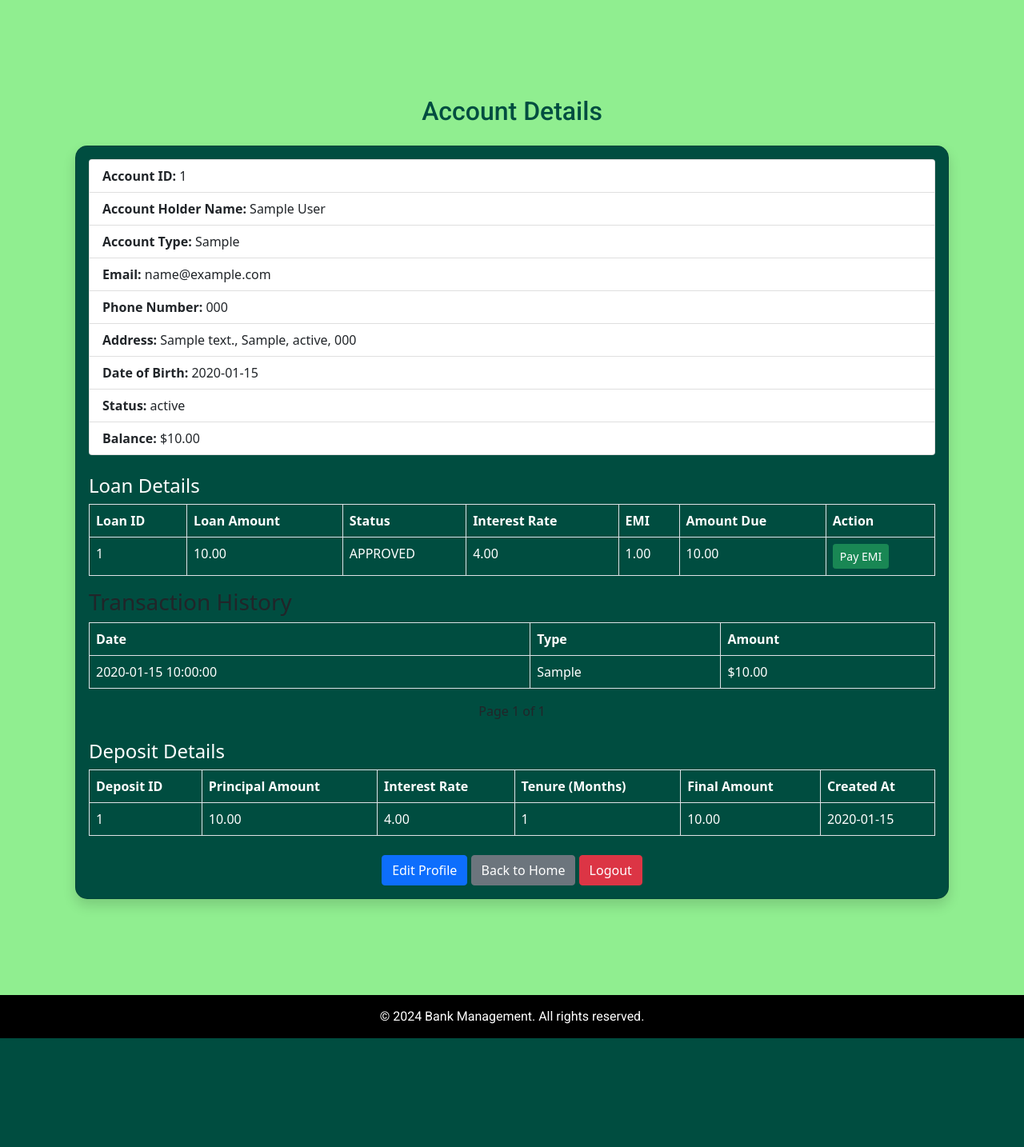
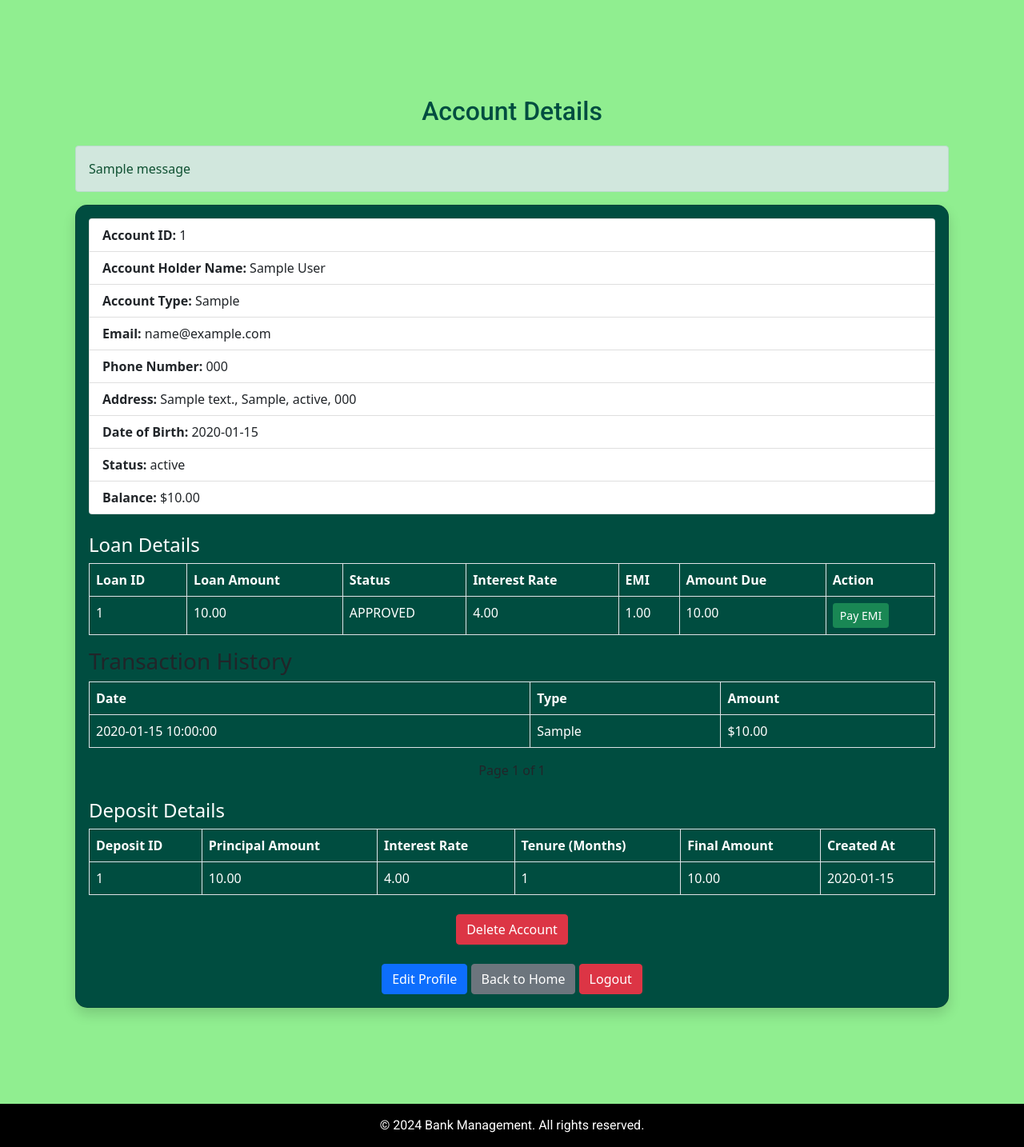
Before and after one commit to megg003/bank-management-system-sql, a Flask app: page /account_details in a window 1280 px wide. Shown: the part 66-1500 px from the top of the page at 80% size. Before the commit the page ends 1364 px from the top, so only its background shows below. Run offline with Flask 3, Linux system fonts and the light colour scheme; the visitor is signed in with stand-in values (Sample User, id 1); tables that the repository leaves empty hold one stand-in row (values such as "Sample post"); one stand-in notice (Sample message) is shown.

Commit message:
delete account function

```diff
--- a/DBMSProject/main.py
+++ b/DBMSProject/main.py
@@ -342,7 +342,7 @@ def account_details():
     loans = Loan.query.filter_by(user_id=user_id).all()  # Fetch all loans for the logged-in user
 
     # Fetch the deposit details associated with the user
-    deposits = Deposit.query.filter_by(account_id=user.account_id).all()  # Fetch all deposits for the logged-in user
+    deposits = Deposit.query.filter_by(user_id=user.user_id).all()  # Fetch all deposits for the logged-in user
 
     # Implement pagination for transaction history (10 per page)
     page = request.args.get('page', 1, type=int)
@@ -350,8 +350,99 @@ def account_details():
         .order_by(Transactions.timestamp.desc()) \
         .paginate(page=page, per_page=10, error_out=False)
 
+    # Return the template with the necessary data
+    return render_template('account_details.html', user=user, loans=loans, deposits=deposits, transactions=transactions)
 
-    return render_template('account_details.html', user=user, loans=loans, deposits=deposits, transactions=transactions)
+
+@app.route('/delete_account', methods=['POST'])
+def delete_account():
+    user_id = request.form.get('user_id')
+    password = request.form.get('password')  # Get the password entered by the user
+
+    if not user_id or not password:
+        flash("User ID or password is missing.", "danger")
+        return redirect(url_for('account_details'))  # Redirect to account details page
+
+    user = UserInfo.query.filter_by(user_id=user_id).first()
+
+    if not user:
+        flash("Account not found.", "danger")
+        return redirect(url_for('account_details'))  # Redirect to account details page
+
+    # Verify the password
+    if not check_password_hash(user.password, password):
+        flash("Incorrect password. Please try again.", "danger")
+        return redirect(url_for('account_details'))  # Redirect to account details page
+
+    # Simulate trigger logic - check the conditions before account deletion
+    # Check if the user has any approved loans
+    pending_loans = Loan.query.filter_by(user_id=user.user_id, status='approved').all()
+
+    if pending_loans:
+        flash("You cannot delete your account because you have pending loans.", "danger")
+        return redirect(url_for('account_details'))  # Redirect to account details page
+
+    # Check if the user has any deposits
+    user_deposits = Deposit.query.filter_by(account_id=user.account_id).all()
+
+    if user_deposits:
+        flash("You cannot delete your account because you have deposits.", "danger")
+        return redirect(url_for('account_details'))  # Redirect to account details page
+
+    # Check if the user balance is 0
+    if user.balance != 0:
+        flash("You cannot delete your account because your balance is not zero.", "danger")
+        return redirect(url_for('account_details'))  # Redirect to account details page
+
+    # If all conditions are met, proceed with the account deletion
+    try:
+        db.session.delete(user)  # Delete the user account
+        db.session.commit()
+
+        # Send email notification after successful deletion
+        send_deletion_email(user)
+
+        flash("Your account has been deleted successfully.", "success")
+        return redirect(url_for('homepage'))  # Redirect to the homepage after deletion
+    except Exception as e:
+        db.session.rollback()  # Rollback in case of any error
+        flash("An error occurred while processing your account deletion. Please try again.", "danger")
+        return redirect(url_for('account_details'))  # Redirect to account details page
+
+def send_deletion_email(user):
+    """Send an email to the user notifying them of account deletion."""
+    msg = Message(
+        subject="Account Deletion Confirmation",
+        recipients=[user.email],
+        body=f"Dear {user.first_name},\n\nYour account has been successfully deleted. If you did not request this, please contact us immediately.\n\nBest regards,\nYour Bank Team"
+    )
+    try:
+        mail.send(msg)
+    except Exception as e:
+        print(f"Error sending email: {e}")
+
+@app.route('/confirm_delete_account', methods=['POST'])
+def confirm_delete_account():
+    user_id = request.form.get('user_id')
+
+    if not user_id:
+        flash("User ID is missing.", "danger")
+        return redirect(url_for('account_details'))
+
+    user = UserInfo.query.filter_by(user_id=user_id).first()
+
+    if not user:
+        flash("Account not found.", "danger")
+        return redirect(url_for('account_details'))
+
+    # Fetch transactions in case the user comes back to this route
+    page = request.args.get('page', 1, type=int)
+    transactions = Transactions.query.filter_by(user_id=user_id) \
+        .order_by(Transactions.timestamp.desc()) \
+        .paginate(page=page, per_page=10, error_out=False)
+
+    # Show the password confirmation form
+    return render_template('account_details.html', user=user, transactions=transactions, show_delete_confirmation=True)
 
 
 from flask import request
--- a/DBMSProject/templates/account_details.html
+++ b/DBMSProject/templates/account_details.html
@@ -1,7 +1,20 @@
 {% extends 'base.html' %}
+
 {% block content %}
 <div class="container my-5">
     <h2 class="text-center mb-4" style="color: #004d40;">Account Details</h2>
+
+    <!-- Flash Messages Section -->
+    {% with messages = get_flashed_messages(with_categories=true) %}
+        {% if messages %}
+            <div class="flashes">
+                {% for category, message in messages %}
+                    <div class="alert alert-{{ category }}">{{ message }}</div>
+                {% endfor %}
+            </div>
+        {% endif %}
+    {% endwith %}
+
     <div class="card shadow" style="border-radius: 15px; background-color: #004d40;">
         <div class="card-body">
             {% if user %}
@@ -128,9 +141,34 @@
                     {% endfor %}
                 </tbody>
             </table>
+
             {% else %}
             <div class="alert alert-danger">Account not found.</div>
             {% endif %}
+
+            <!-- Delete Account Button -->
+            <div class="text-center mt-4">
+                <form action="{{ url_for('confirm_delete_account') }}" method="POST">
+                    <input type="hidden" name="user_id" value="{{ user.user_id }}">
+                    <button type="submit" class="btn btn-danger">Delete Account</button>
+                </form>
+            </div>
+
+            {% if show_delete_confirmation %}
+            <!-- Password Confirmation Form -->
+            <div class="mt-4">
+                <h4 style="color: white;">Confirm Your Password to Delete Your Account</h4>
+                <form action="{{ url_for('delete_account') }}" method="POST">
+                    <input type="hidden" name="user_id" value="{{ user.user_id }}">
+                    <div class="form-group">
+                        <label for="password" style="color: white;">Enter your password:</label>
+                        <input type="password" name="password" id="password" class="form-control" required>
+                    </div>
+                    <button type="submit" class="btn btn-danger mt-3">Confirm Deletion</button>
+                </form>
+            </div>
+            {% endif %}
+
             <div class="text-center mt-4">
                 <a href="{{ url_for('update_user') }}" class="btn btn-primary">Edit Profile</a>
                 <a href="{{ url_for('homepage') }}" class="btn btn-secondary">Back to Home</a>
```
